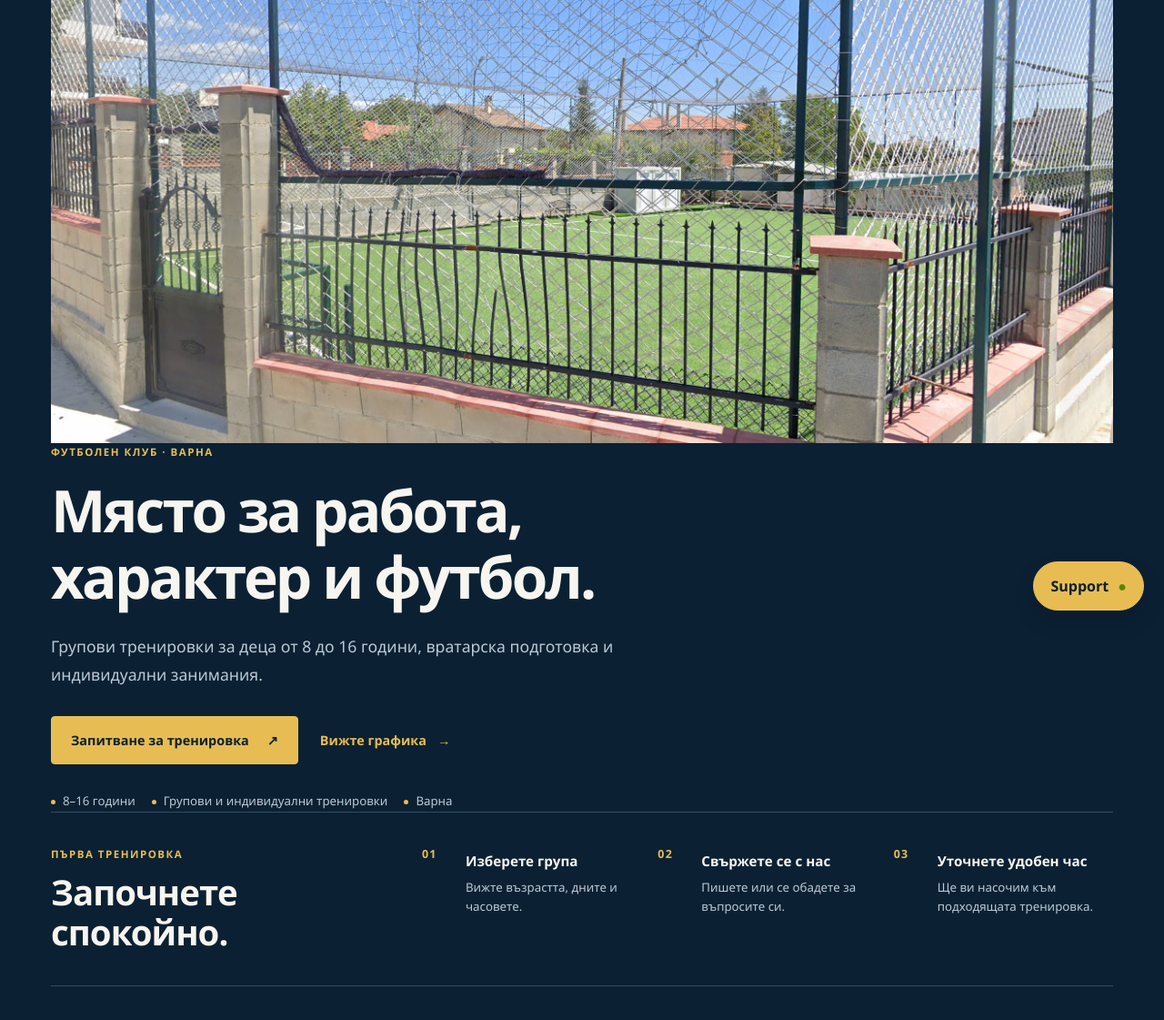
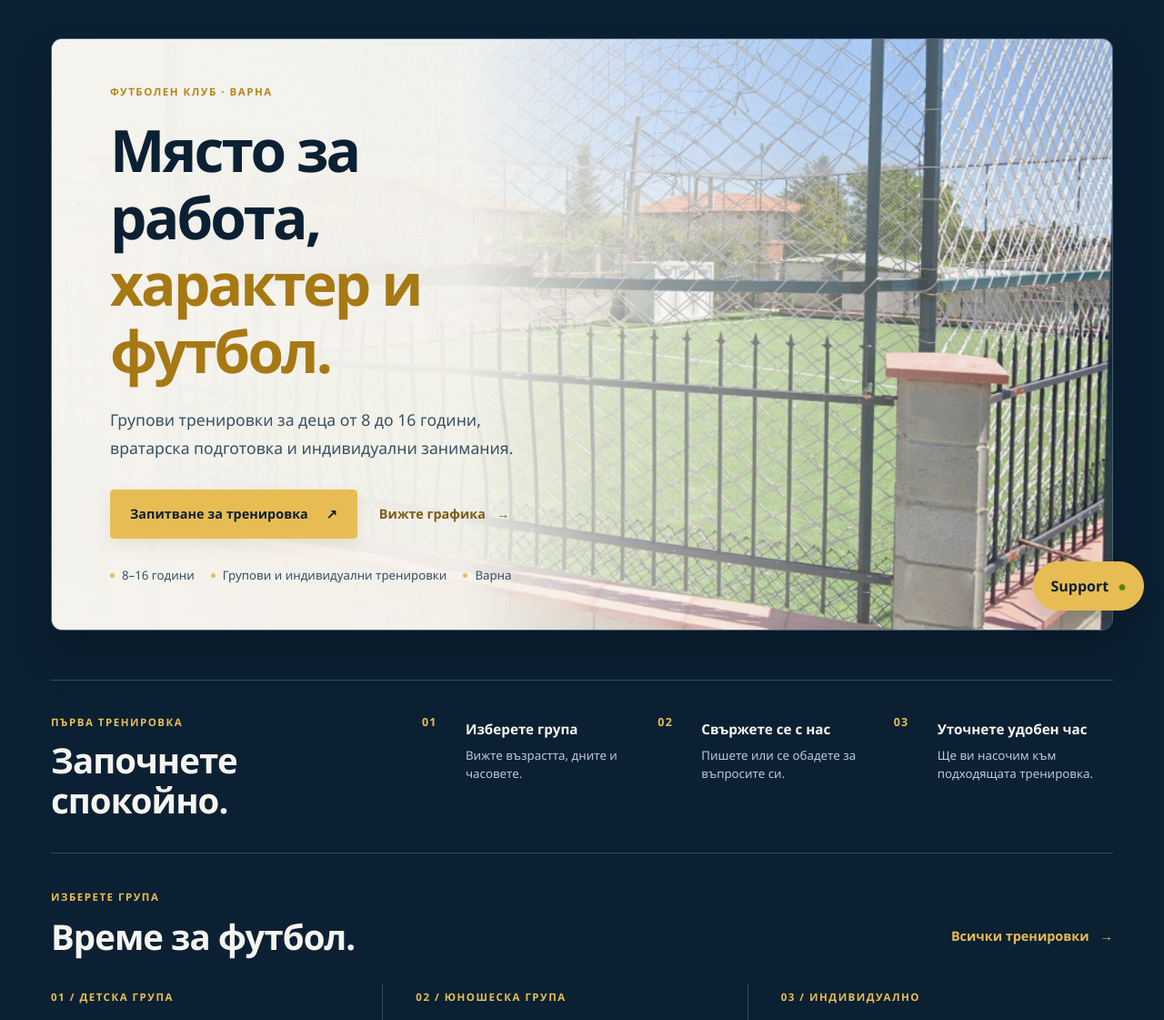
Before and after one commit to martiparty2000/marevstars.com, a Django app: page / in a window 1280 px wide. Shown: the part 107-1228 px from the top of the page at 91% size. Run offline with Django 5.2, Linux system fonts and the light colour scheme.

Commit message:
Style redesigned home hero

```diff
--- a/team/static/css/club.css
+++ b/team/static/css/club.css
@@ -399,3 +399,18 @@
 .hero-banner { width:100%; margin:0 0 50px; overflow:hidden; border:1px solid #3e5c72; border-radius:10px; background:#0b2033; box-shadow:0 16px 30px #0003; }
 .hero-banner img { width:100%; height:260px; object-fit:cover; object-position:center top; }
 @media (max-width:720px) { .hero-banner { margin-bottom:34px; } .hero-banner img { height:145px; } }
+
+
+/* Home: large editorial opening instead of a separate image card */
+.home-hero { position:relative; isolation:isolate; min-height:510px; display:flex; align-items:center; overflow:hidden; margin:42px 0 54px; border:1px solid #456178; border-radius:12px; background:var(--panel); box-shadow:0 24px 46px #0003; }
+.home-hero-image { position:absolute; z-index:-2; inset:0; width:100%; height:100%; object-fit:cover; object-position:center; }
+.home-hero-shade { position:absolute; z-index:-1; inset:0; background:linear-gradient(90deg,rgba(247,245,239,.98) 0%,rgba(247,245,239,.94) 39%,rgba(247,245,239,.56) 57%,rgba(11,32,51,.05) 100%); }
+.home-hero-copy { width:min(620px,62%); padding:48px clamp(30px,5vw,70px); color:var(--navy); }
+.home-hero-copy .eyebrow { color:#b78618; }
+.home-hero-copy h1 { color:var(--navy); }
+.home-hero-copy h1 span { color:#a77914; }
+.home-hero-copy .lead { color:#385064; }
+.home-hero-copy .hero-notes { color:#385064; }
+.home-hero-copy .button { box-shadow:0 7px 16px #8c6f281f; }
+.home-hero-copy .text-link { color:#7b5d16; }
+@media (max-width:720px) { .home-hero { min-height:610px; margin:28px 0 38px; align-items:flex-end; } .home-hero-image { object-position:63% center; } .home-hero-shade { background:linear-gradient(0deg,rgba(247,245,239,.99) 0%,rgba(247,245,239,.95) 48%,rgba(247,245,239,.25) 100%); } .home-hero-copy { width:100%; padding:34px 24px; } }
```
